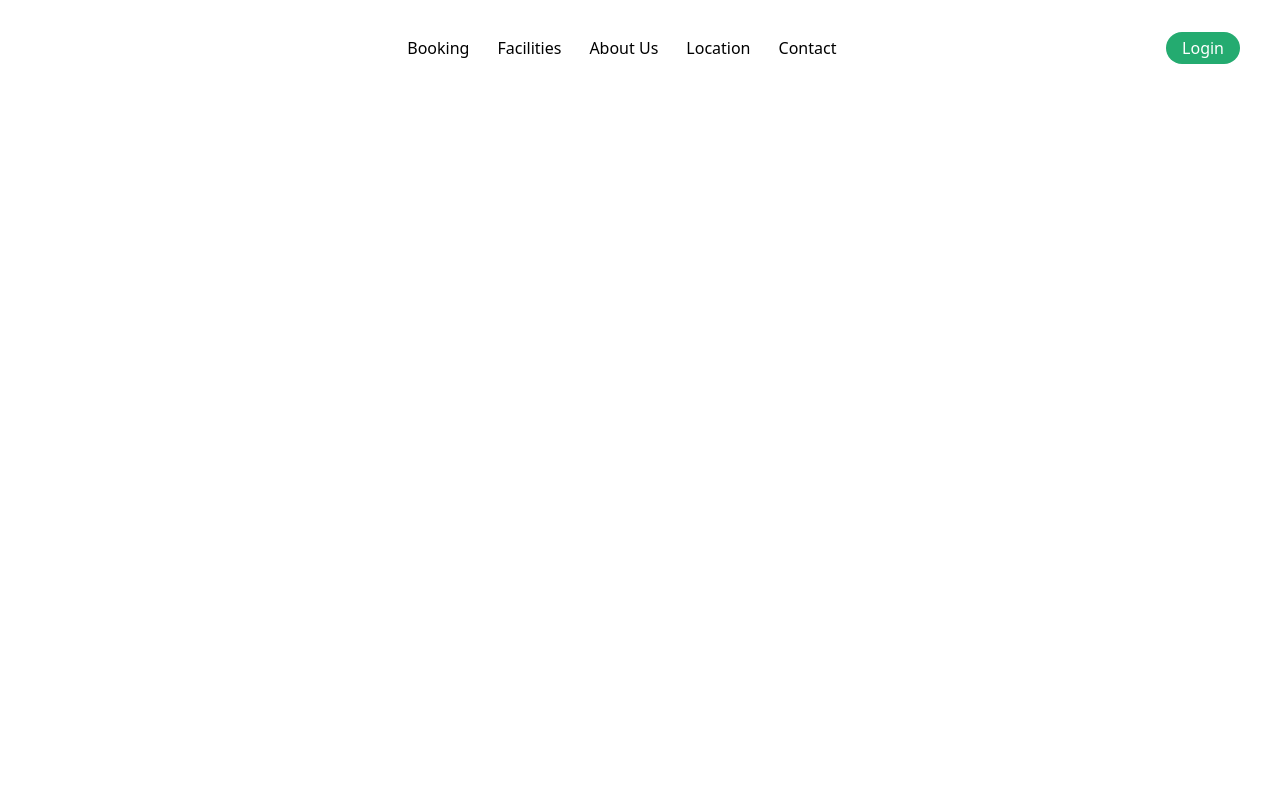
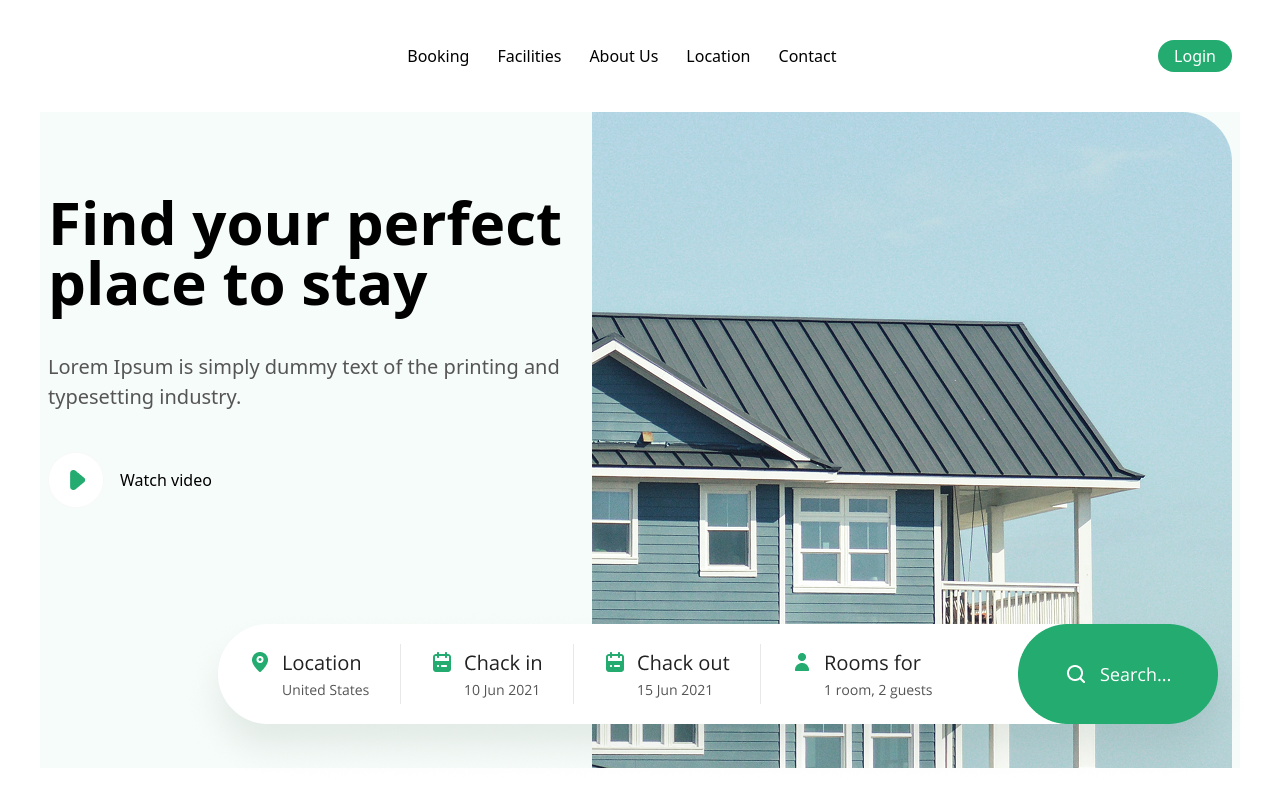
Before and after one commit to maruff903/hw16, a website: page src/index.html in a window 1280 px wide. Drawn offline with nearby package versions, Linux system fonts and the light colour scheme; files that its build step writes are made by us from their sources.

Commit message:
Header by branch1

```diff
--- a/src/index.html
+++ b/src/index.html
@@ -8,11 +8,11 @@
 </head>
 <body>
     <header>
-        <nav class="flex max-w-300 m-auto justify-between py-8 items-center">
+        <nav class="flex max-w-300 m-auto justify-between py-10 px-2 items-center">
 
             <h1 class="text-[white]">Logo</h1>
 
-            <div class="flex gap-7">
+            <div class="lg:flex hidden gap-7">
                 <p>Booking</p>
                 <p>Facilities</p>
                 <p>About Us</p>
@@ -24,6 +24,23 @@
 
         </nav>
 
+        <section class="flex flex-col lg:flex-row max-w-300 m-auto  px-2 bg-[#24AB700A] ">
+            <div class="mt-20 ">
+                <h1 class="text-6xl font-bold">Find your perfect place to stay</h1>
+                <p class="text-[#555555] mt-10 text-[20px]">Lorem Ipsum is simply dummy text of the printing and typesetting industry.</p>
+                <div class="flex items-center mt-10 gap-4">
+                    <img src="./Group 2 (1).png" alt="" class="">
+                    <button class="">Watch video</button>
+                </div>
+            </div>
+
+            <img src="./image (38).png" alt="">
+
+
+        </section>
+
+        <img src="./search button.png" alt="" class="relative bottom-40 left-45">
+
 
     </header>
 
```
Also changed, not shown: src/Group 2 (1).png (added), src/image (38).png (added), src/search button.png (added).
